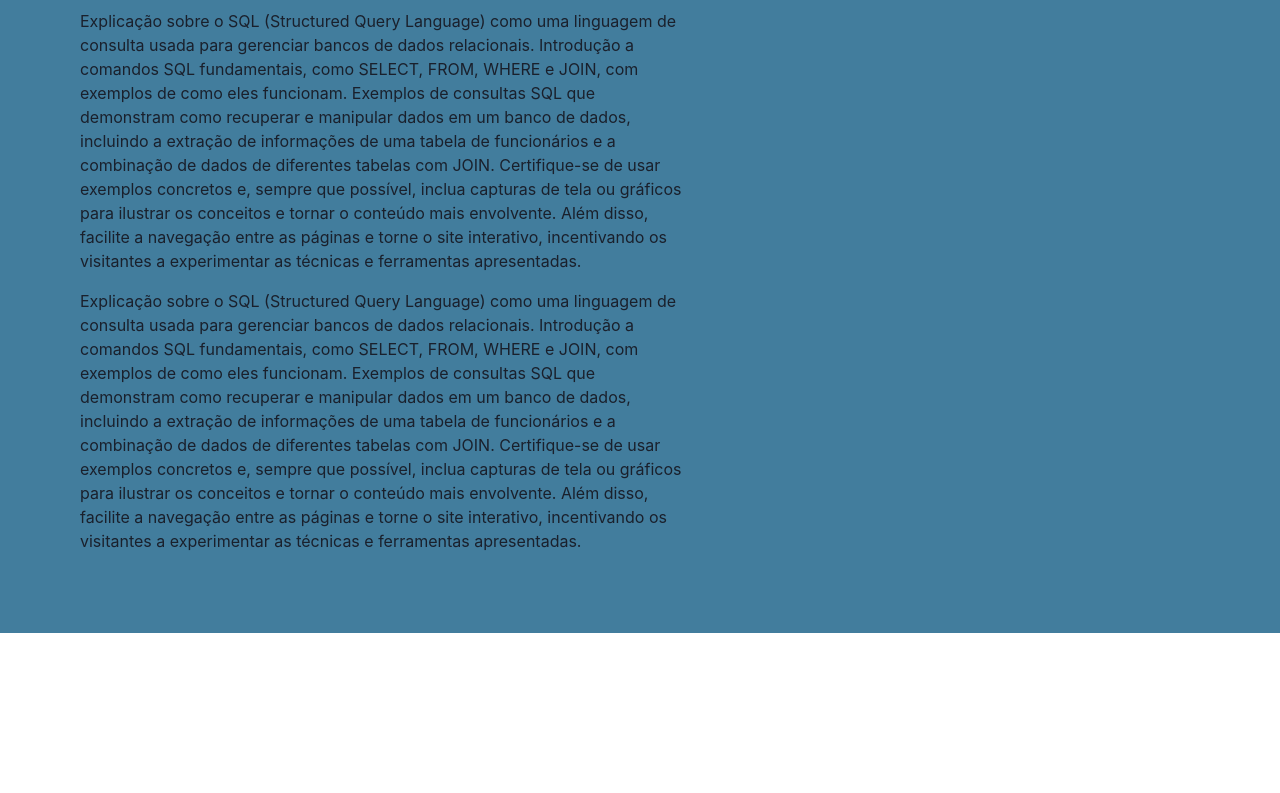
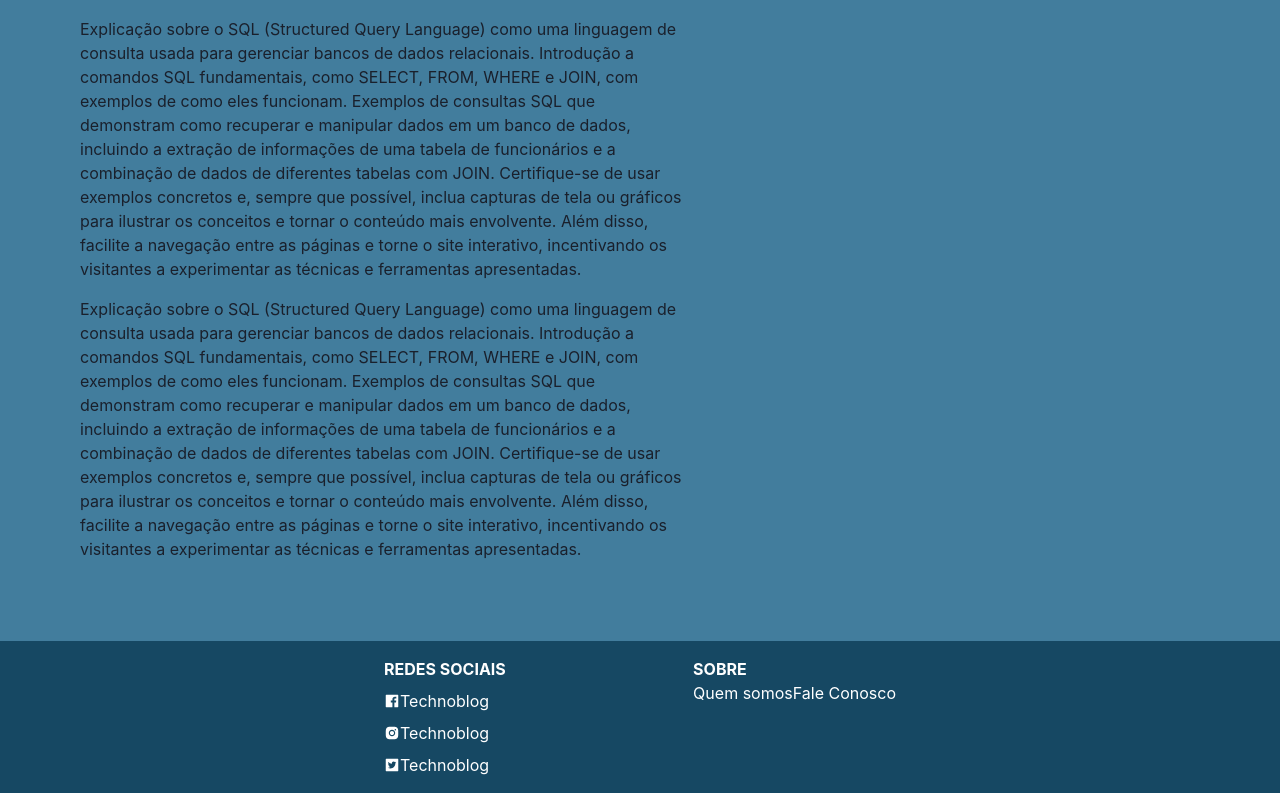
Before and after one commit to FelipeGabrielSilva/projetoHTML, a React (Vite) app: page /IntroducaoASQLParaGerenciamento in a window 1280 px wide. Shown: the part 1994-2787 px from the top of the page. Before the commit the page ends 2627 px from the top, so only its background shows below. Built offline with nearby package versions, Linux system fonts and the light colour scheme.

Commit message:
React-icons e correções #4

```diff
--- a/package.json
+++ b/package.json
@@ -16,6 +16,7 @@
     "framer-motion": "^10.16.4",
     "react": "^18.2.0",
     "react-dom": "^18.2.0",
+    "react-icons": "^4.11.0",
     "react-router-dom": "^6.18.0"
   },
   "devDependencies": {
--- a/src/components/Footer/Footer.tsx
+++ b/src/components/Footer/Footer.tsx
@@ -1,11 +1,47 @@
-import { Flex, Text } from "@chakra-ui/react";
+import { Flex, Text, Box } from "@chakra-ui/react";
+import {
+  AiFillFacebook,
+  AiFillInstagram,
+  AiFillTwitterSquare,
+} from "react-icons/ai";
+import { Link } from "react-router-dom";
 
 export default function Footer() {
-    return(
-        <>
-            <Flex bg="#164863" color="#fff" w="auto">
-                <Text></Text>
-            </Flex>
-        </>
-    )
+  return (
+    <>
+      <Flex
+        bg="#164863"
+        color="#fff"
+        w="auto"
+        display="flex"
+        justifyContent="space-between"
+        p="1em 30%"
+      >
+        <Box display="flex" flexDir="column" gap="8px">
+          <Text textTransform="uppercase" fontWeight="bold">
+            Redes sociais
+          </Text>
+          <Box display="flex" alignItems="center">
+            <AiFillFacebook />
+            <Text>Technoblog</Text>
+          </Box>
+          <Box display="flex" alignItems="center">
+            <AiFillInstagram />
+            <Text>Technoblog</Text>
+          </Box>
+          <Box display="flex" alignItems="center">
+            <AiFillTwitterSquare />
+            <Text>Technoblog</Text>
+          </Box>
+        </Box>
+        <Box>
+          <Text textTransform="uppercase" fontWeight="bold">
+            Sobre
+          </Text>
+          <Link to="/QuemSomos">Quem somos</Link>
+          <Link to="/FaleConosco">Fale Conosco</Link>
+        </Box>
+      </Flex>
+    </>
+  );
 }
--- a/src/components/Navbar/Navbar.tsx
+++ b/src/components/Navbar/Navbar.tsx
@@ -1,12 +1,15 @@
 import { Link } from "@chakra-ui/react";
 import styles from "./Navbar.module.css";
+import { AiFillHome } from "react-icons/ai";
 
 export default function Navbar() {
   return (
-    <nav className={styles.navbar} >
+    <nav className={styles.navbar}>
       <ul className={styles.list}>
         <li>
-          <Link href="/">Home</Link>
+          <Link href="/">
+            <AiFillHome size="2em"/>
+          </Link>
         </li>
         <li>
           <Link href="/QuemSomos">Quem somos</Link>
```
Also changed, not shown: 1 other file (tests, documents, lock files or other folders).
